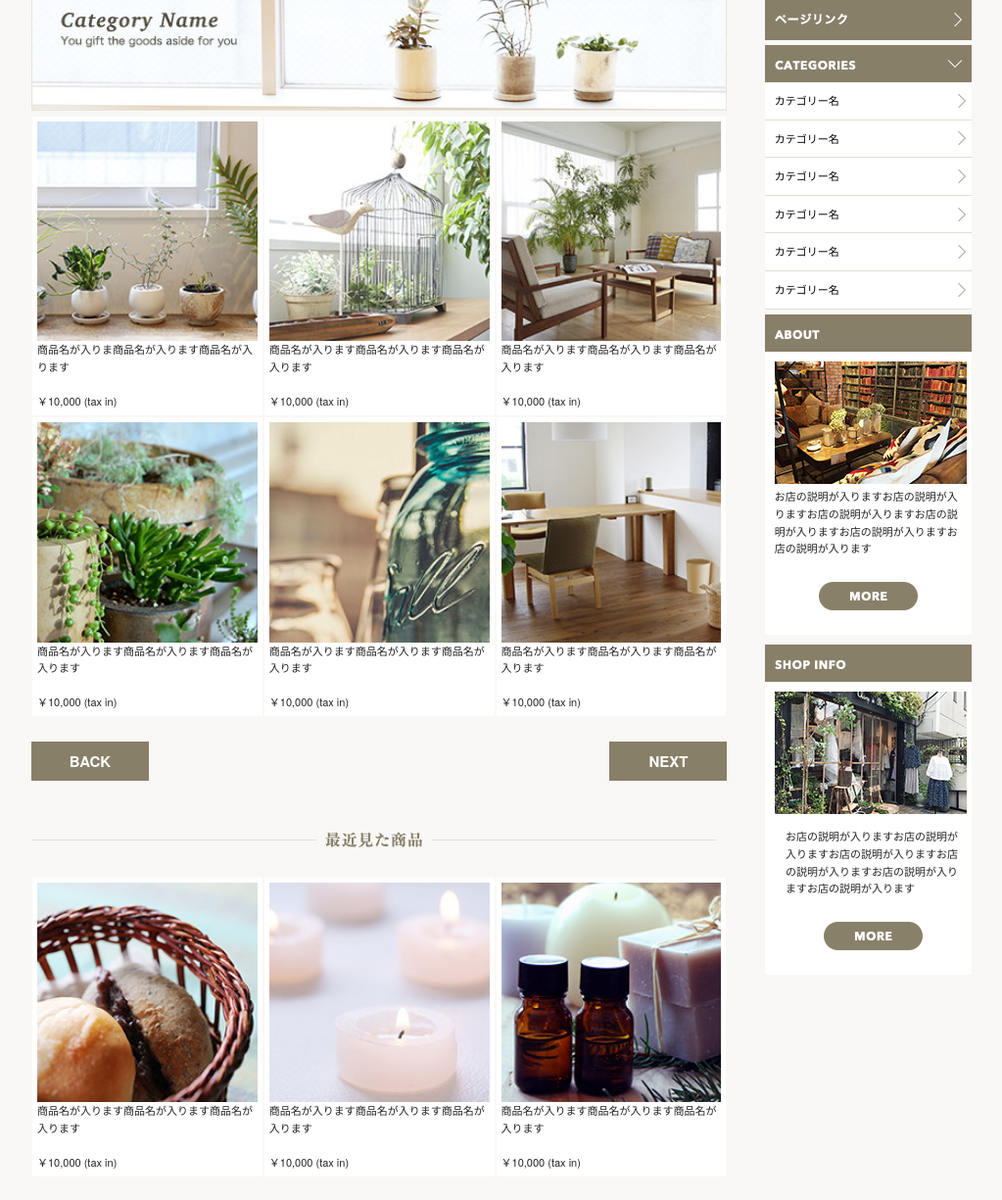
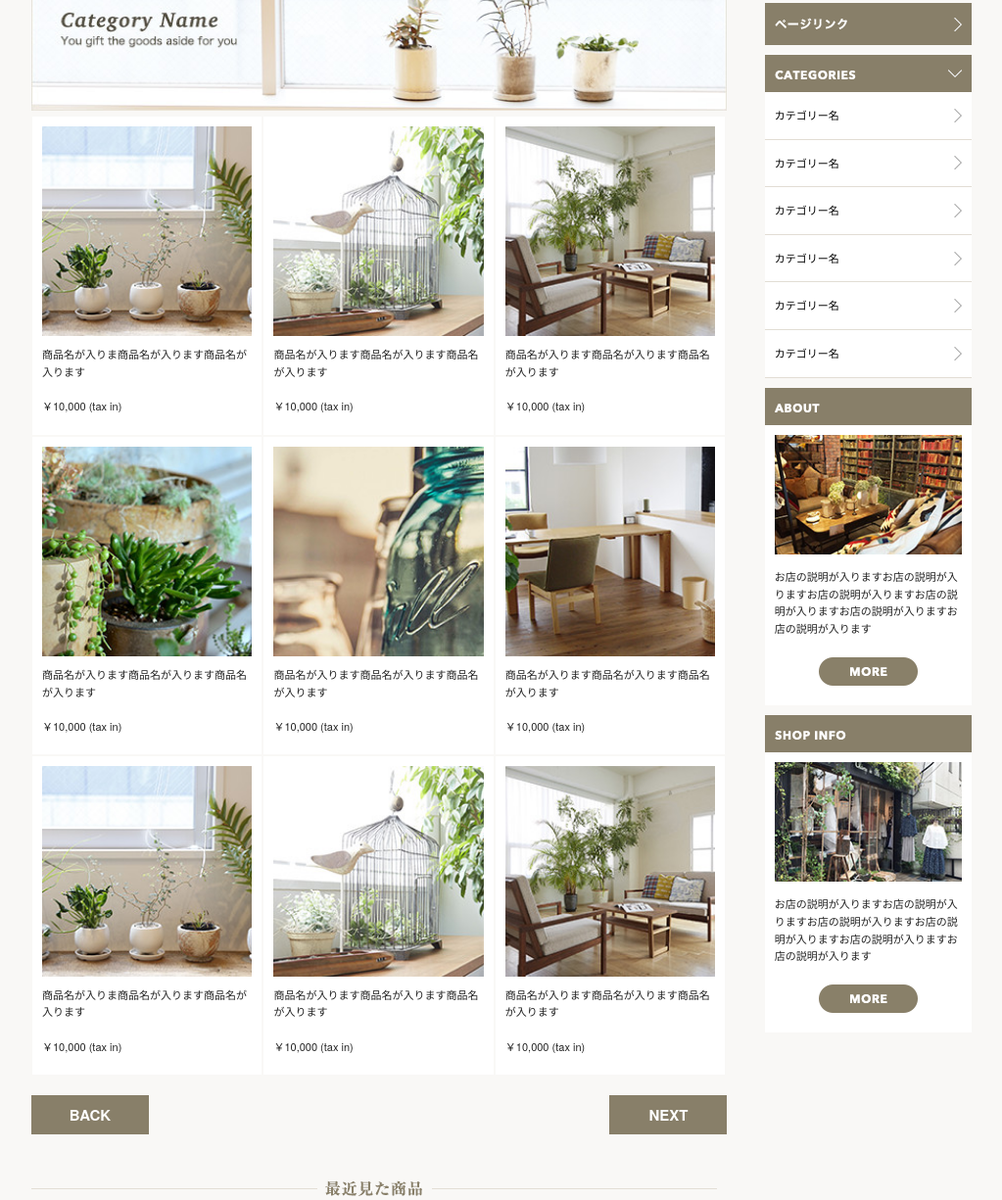
Before and after one commit to aifrkw/shopping-site, a plain HTML site: page list.html in a window 1280 px wide. Shown: the part 197-1422 px from the top of the page at 98% size, without its empty margins (128-1151 px from the left). Drawn offline with Linux system fonts and the light colour scheme.

Commit message:
fifth commit

```diff
--- a/css/appleberry.scss
+++ b/css/appleberry.scss
@@ -177,10 +177,11 @@ header {
     }
 
     .item {
-        width: 45%;
+        width: 49%;
         float: left;
         background-color: white;
-        padding: 5px;
+        padding: 8px 8px 15px 8px;
+        box-sizing: border-box;
         margin: 1px;
         display: flex;
         flex-direction: column;
@@ -188,12 +189,16 @@ header {
 
         p {
             margin-bottom: 0;
+            padding-top: 10px;
         }
     }
 
     @media (min-width: 551px) {
         .item {
-            width: 31.644%;
+            width: 33%;
+            padding: 10px 10px 20px 10px;
+            box-sizing: border-box;
+
         }
     }
     .sidebar {
@@ -220,7 +225,7 @@ header {
             @include fontsize(14);
             font-weight: bold;
             padding: 10px;
-            margin-bottom: 5px;
+            margin-bottom: 10px;
             text-decoration: none;
             display: block;
             background-image: url(../images/top/next_icon.png);
@@ -231,7 +236,7 @@ header {
         .search-box {
             padding: 20px;
             background-color: white;
-            margin-bottom: 5px;
+            margin-bottom: 10px;
             p {
                 color: $brown1;
                 font-weight: bold;
@@ -245,10 +250,21 @@ header {
             }
 
         }
+@media (max-width: 550px){
+    .search-box{
+        padding: 0 20px 20px 20px;
+
+    p{
+        img{
+            display: none;
+        }
+    }
+}
+}
 
 
         .categories_li {
-            margin-bottom: 5px;
+            margin-bottom: 10px;
 
             li {
                 background-color: white;
@@ -257,14 +273,14 @@ header {
                 margin-bottom: 0;
                 background-image: url(../images/top/next_icon_gray.png);
                 background-repeat: no-repeat;
-                background-position: 197px center;
+                background-position: right 10px center;
 
 
 
                 a.categories {
                     display: block;
                     text-decoration: none;
-                    padding: 10px;
+                    padding: 15px 10px;
                     color: black;
                 }
             }
@@ -287,42 +303,64 @@ header {
         .about {
             background-color: white;
             img.u-max-full-width {
-                padding: 10px 0px 0 10px;
+                padding: 10px;
                 text-align: center;
             }
             .text {
                 margin: 0 10px;
+                P{
+                    margin-bottom: 0;
+                }
             }
             img.more {
                 text-align: center;
                 display: block;
                 margin: 0px auto 10px;
-                padding-bottom: 25px;
+                padding: 20px 0;
             }
         }
+@media (max-width: 550px){
+    .about{
+        img.u-max-full-width{
+             padding: 10px 0px 0 10px;
+        }
+    }
+}
 
         .shopinfo {
             background-color: white;
             img.u-max-full-width {
-                margin: 10px 10px 0 10px;
+                padding: 10px;
                 text-align: center;
             }
             .text {
-                margin: 10px 10px 0px 10%;
+                margin: 0 10px;
+                p{
+                    margin-bottom: 0;
+                }
             }
             img.more {
                 text-align: center;
                 display: block;
                 margin: 0px auto 10px;
-                padding-bottom: 25px;
+                padding: 20px 0;
             }
         }
+        @media (max-width: 550px){
+    .shopinfo{
+        img.u-max-full-width{
+             padding: 10px 0px 0 10px;
+        }
+    }
+}
+
     }
 }
 
 @media (max-width: 550px) {
     .about {
         display: flex;
+        margin-bottom: 10px;
         .left_about{
          width: 49%;
 
@@ -350,7 +388,7 @@ header {
     .shopinfo {
         display:flex;
         .left_shopimg{
-            width: 44%;
+            width: 49%;
 
         img.u-max-full-width {
             width: 100%;
@@ -364,7 +402,7 @@ header {
             display: inline-block;
             margin-left: 5px;
             p{
-                margin-bottom:10px;
+                margin:10px 0;
             }
         }
     }
@@ -378,7 +416,7 @@ header {
     .otodoke {
         background-color: white;
         padding: 13px;
-        margin-bottom: 5px;
+        margin-bottom: 10px;
         display: inline-block;
         vertical-align: top;
 
@@ -392,7 +430,7 @@ header {
         }
         img {
             display: block;
-            margin-bottom: 10px;
+            margin: 10px 0;
         }
         span {
             color: $brown1;
@@ -439,6 +477,7 @@ img.u-max-full-width.cate_image_pc {
 .breadcrumb {
     background-color: $beige2;
     padding: 10px;
+    border-radius:3px;
     background-image: url(../images/list/home_icon.png);
     background-repeat: no-repeat;
     background-position: 10px center;
@@ -462,7 +501,7 @@ img.u-max-full-width.cate_image_pc {
     height: 40px;
     text-align: center;
     vertical-align: middle;
-    margin: 25px 0;
+    margin: 20px 0;
     display: inline-block;
 
     a {
@@ -483,7 +522,7 @@ img.u-max-full-width.cate_image_pc {
     height: 40px;
     text-align: center;
     vertical-align: middle;
-    margin: 25px 0;
+    margin: 20px 0;
     display: inline-block;
     float: right;
 
@@ -553,15 +592,16 @@ img.u-max-full-width.cate_image_pc {
 
 #display_image {
     float: left;
-    width: 418px;
-    margin-right: 7px;
+    width: 70%;
+    margin-right: 10px;
+
     img {
         width: 100%;
     }
 }
 
 #list_image {
-    width: 163px;
+
     list-style: none;
     display: flex;
     justify-content: space-between;
@@ -569,8 +609,8 @@ img.u-max-full-width.cate_image_pc {
 
 
     li {
-        width: 49%;
-        margin: 0px 0px 0px;
+        width: 45%;
+        margin: 0 auto 5px;
         img {
             width: 100%;
             cursor: pointer;
@@ -586,6 +626,7 @@ img.u-max-full-width.cate_image_pc {
     }
     #list_image {
         width: 100%;
+        max-width: 280px;
         li {
             display: inline-block;
             width: 18.5%;
@@ -698,7 +739,7 @@ img.u-max-full-width.cate_image_pc {
 
 .product_explain {
     margin-bottom: 20px;
-    padding: 20px 0;
+    padding: 20px 0 50px 0;
 
     .product_explain_title {
         color: $brown1;
--- a/list.html
+++ b/list.html
@@ -88,22 +88,33 @@
           <p>商品名が入りま商品名が入ります商品名が入ります<br><br>￥10,000 (tax in)</p>
           </div>
       <div class="item">
-          <img class="u-max-full-width" src="images/top/item_02.jpg" alt="New item">
+          <img class="u-full-width" src="images/top/item_02.jpg" alt="New item">
           <p>商品名が入ります商品名が入ります商品名が入ります<br><br>￥10,000 (tax in)</p>
           </div><div class="item">
-          <img class="u-max-full-width" src="images/top/item_03.jpg" alt="New item">
+          <img class="u-full-width" src="images/top/item_03.jpg" alt="New item">
           <p>商品名が入ります商品名が入ります商品名が入ります<br><br>￥10,000 (tax in)</p>
           </div>
           <div class="item">
-          <img class="u-max-full-width" src="images/top/item_04.jpg" alt="New item">
+          <img class="u-full-width" src="images/top/item_04.jpg" alt="New item">
           <p>商品名が入ります商品名が入ります商品名が入ります<br><br>￥10,000 (tax in)</p>
           </div>
           <div class="item">
-          <img class="u-max-full-width" src="images/top/item_05.jpg" alt="New item">
+          <img class="u-full-width" src="images/top/item_05.jpg" alt="New item">
           <p>商品名が入ります商品名が入ります商品名が入ります<br><br>￥10,000 (tax in)</p>
           </div>
           <div class="item">
-          <img class="u-max-full-width" src="images/top/item_06.jpg" alt="New item">
+          <img class="u-full-width" src="images/top/item_06.jpg" alt="New item">
+          <p>商品名が入ります商品名が入ります商品名が入ります<br><br>￥10,000 (tax in)</p>
+          </div>
+          <div class="item">
+          <img class="u-full-width" src="images/top/item_01.jpg" alt="New item">
+          <p>商品名が入りま商品名が入ります商品名が入ります<br><br>￥10,000 (tax in)</p>
+          </div>
+      <div class="item">
+          <img class="u-full-width" src="images/top/item_02.jpg" alt="New item">
+          <p>商品名が入ります商品名が入ります商品名が入ります<br><br>￥10,000 (tax in)</p>
+          </div><div class="item">
+          <img class="u-full-width" src="images/top/item_03.jpg" alt="New item">
           <p>商品名が入ります商品名が入ります商品名が入ります<br><br>￥10,000 (tax in)</p>
           </div>
           </div>
@@ -121,15 +132,15 @@
 
           <div class="clearfix">
             <div class="item">
-            <img class="u-max-full-width" src="images/top/item_10.jpg" alt="New item">
+            <img class="u-full-width" src="images/top/item_10.jpg" alt="New item">
             <p>商品名が入ります商品名が入ります商品名が入ります<br><br>￥10,000 (tax in)</p>
             </div>
             <div class="item">
-            <img class="u-max-full-width" src="images/top/item_11.jpg" alt="New item">
+            <img class="u-full-width" src="images/top/item_11.jpg" alt="New item">
             <p>商品名が入ります商品名が入ります商品名が入ります<br><br>￥10,000 (tax in)</p>
             </div>
             <div class="item">
-            <img class="u-max-full-width" src="images/top/item_12.jpg" alt="New item">
+            <img class="u-full-width" src="images/top/item_12.jpg" alt="New item">
             <p>商品名が入ります商品名が入ります商品名が入ります<br><br>￥10,000 (tax in)</p>
             </div>
           </div>
```
Also changed, not shown: index.html (+12 -12 lines), product.html (+4 -3 lines), css/appleberry.css, 1 other file.
